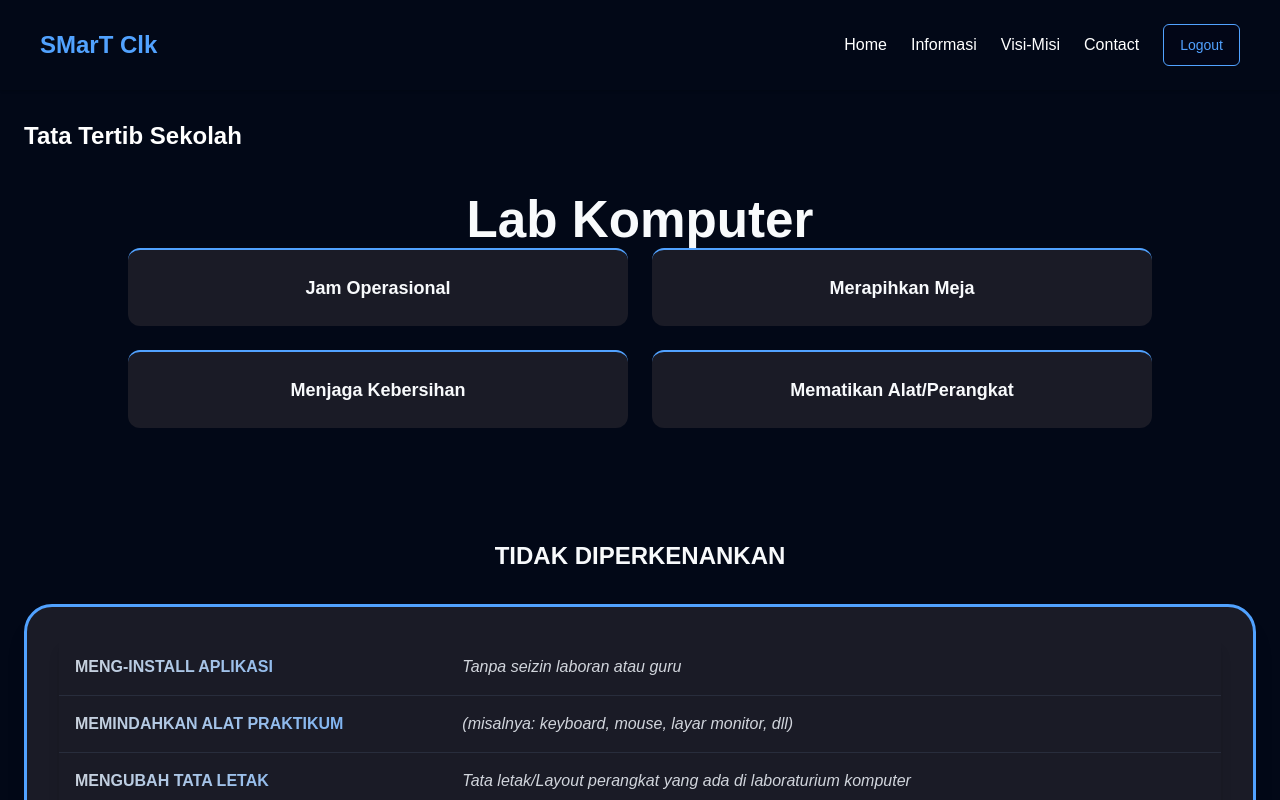
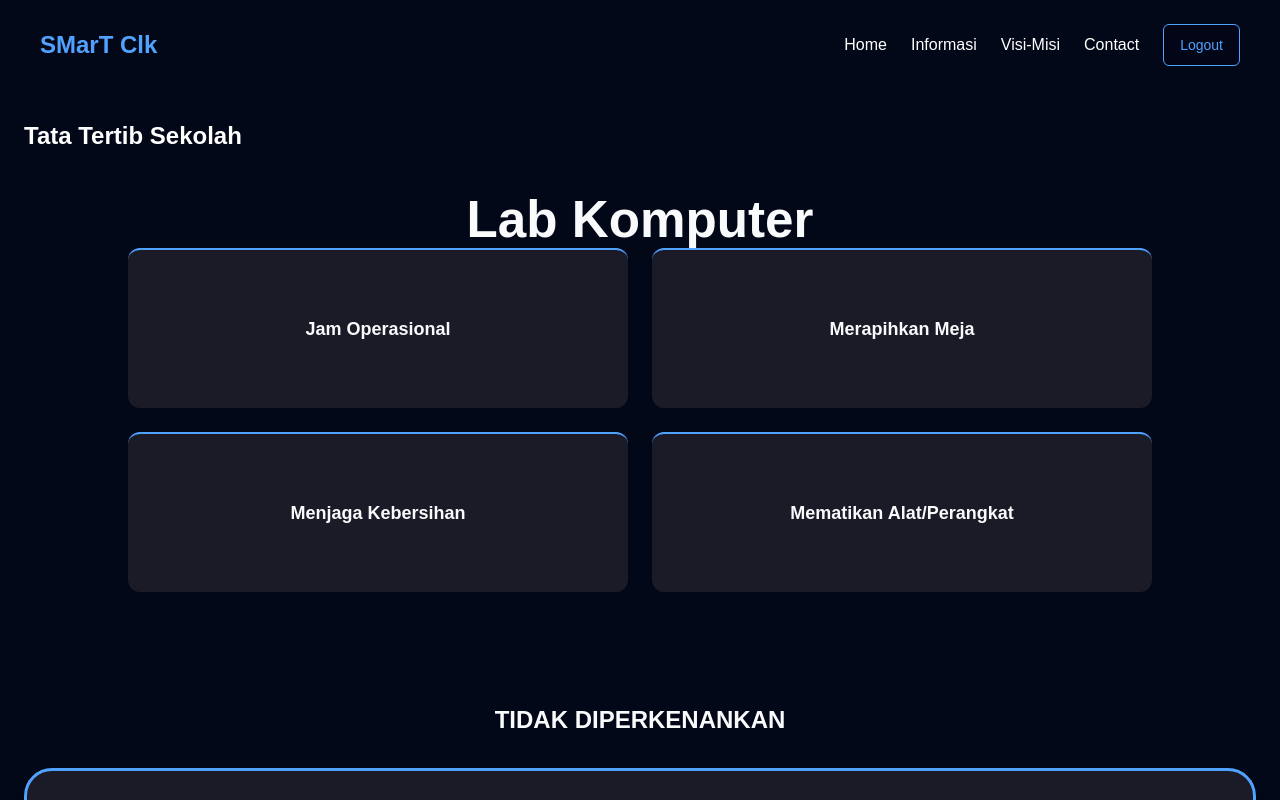
Before and after one commit to Decayy25/Web-company-remasted, a React (Vite) app in the folder frontend/: page /TataTertib in a window 1280 px wide. Shown: the top 800 px of the page. Built offline with nearby package versions, Linux system fonts and the light colour scheme; no server answers.

Commit message:
fix: fixing template literal in Lab Komputer

```diff
--- a/frontend/src/pages/TataTertib.jsx
+++ b/frontend/src/pages/TataTertib.jsx
@@ -1,9 +1,7 @@
 import { Link } from "react-router-dom";
-import { useState } from "react";
 import "../App.css";
 
 export default function TataTertib () {
-  const [ activeIndex, setActiveIndex ] = useState(null);
 
   const lab_komputer_list = [
     { tata: "Jam Operasional", paragraf : 'Dimulai dari jam 07.00 - 16.30 WIB di hari Senin - Jumat, Bila ada Penggunaan diluar jam tersebut harap koordinasi dengan Laboran dan Wakasek Sarana & Prasarana.'},
@@ -35,18 +33,17 @@ export default function TataTertib () {
                 {lab_komputer_list.map((item, index) => (
                 <div
                   key={index}
-                  onClick={() => setActiveIndex(activeIndex === index ? null : index)}
-                  className={`p-6 bg-[#1a1b26] rounded-xl border-t-2 transition-all duration-500 cursor-pointer
-                    ${activeIndex === index ? 'border-2 border-[#51a2ff]' : 'border-[#51a2ff]'}`}
+                  className="p-6 bg-[#1a1b26] rounded-xl border-t-2 border-[#51a2ff]
+                  flex flex-col justify-center items-center min-h-[160px]
+                  transition-all duration-500 hover:border-2 cursor-pointer group"
                   data-aos="fade-up"
                   data-aos-duration="800"
                 >
-                  <h3 className={`text-lg font-semibold text-center select-none transition-all
-                    ${activeIndex === index ? 'mb-2' : ''}`}>
+                  <h3 className="text-lg font-semibold text-center select-none group-hover:mb-2 transition-all">
                     {item.tata}
                   </h3>
 
-                  <div className={`${activeIndex === index ? 'block' : 'hidden'} w-full animate-fadeIn`}>
+                  <div className="hidden group-hover:block w-full animate-fadeIn">
                     <p className="text-gray-300 mt-2 text-center text-sm leading-relaxed">
                       {item.paragraf}
                     </p>
```
